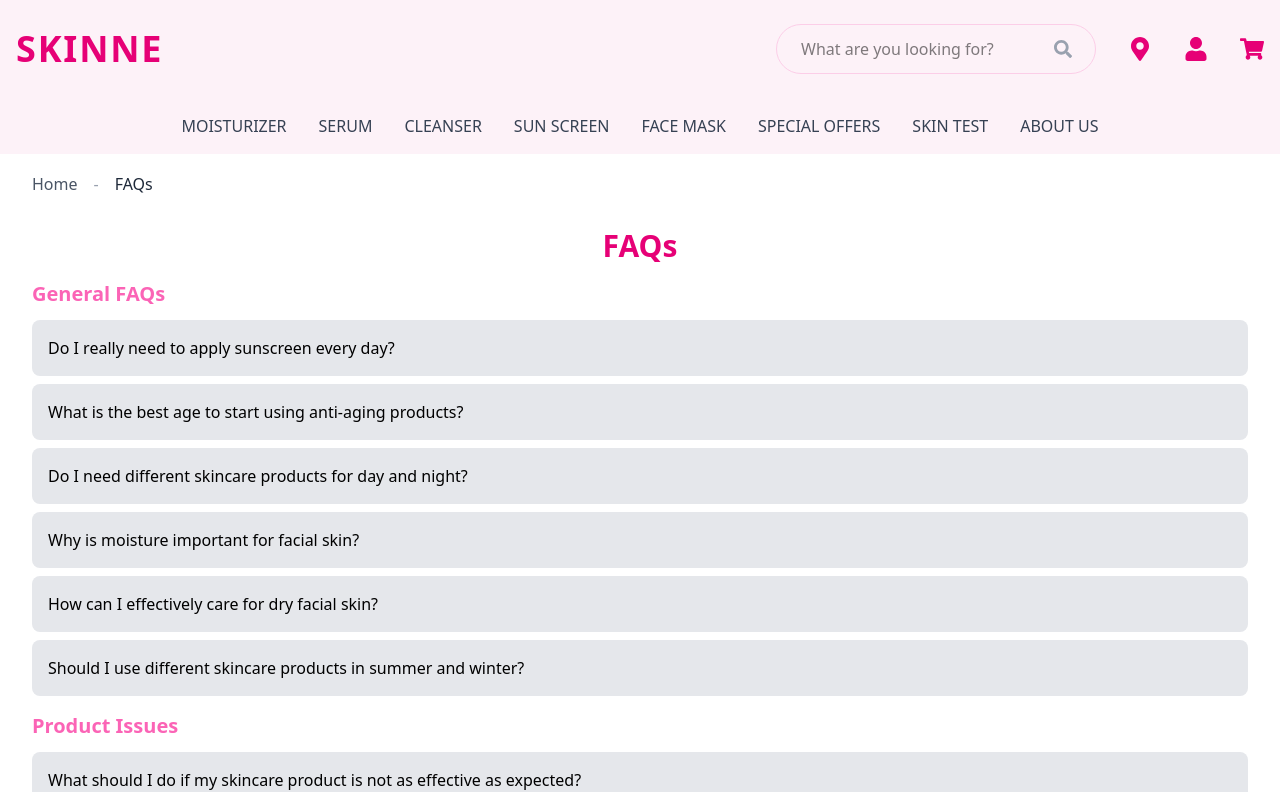
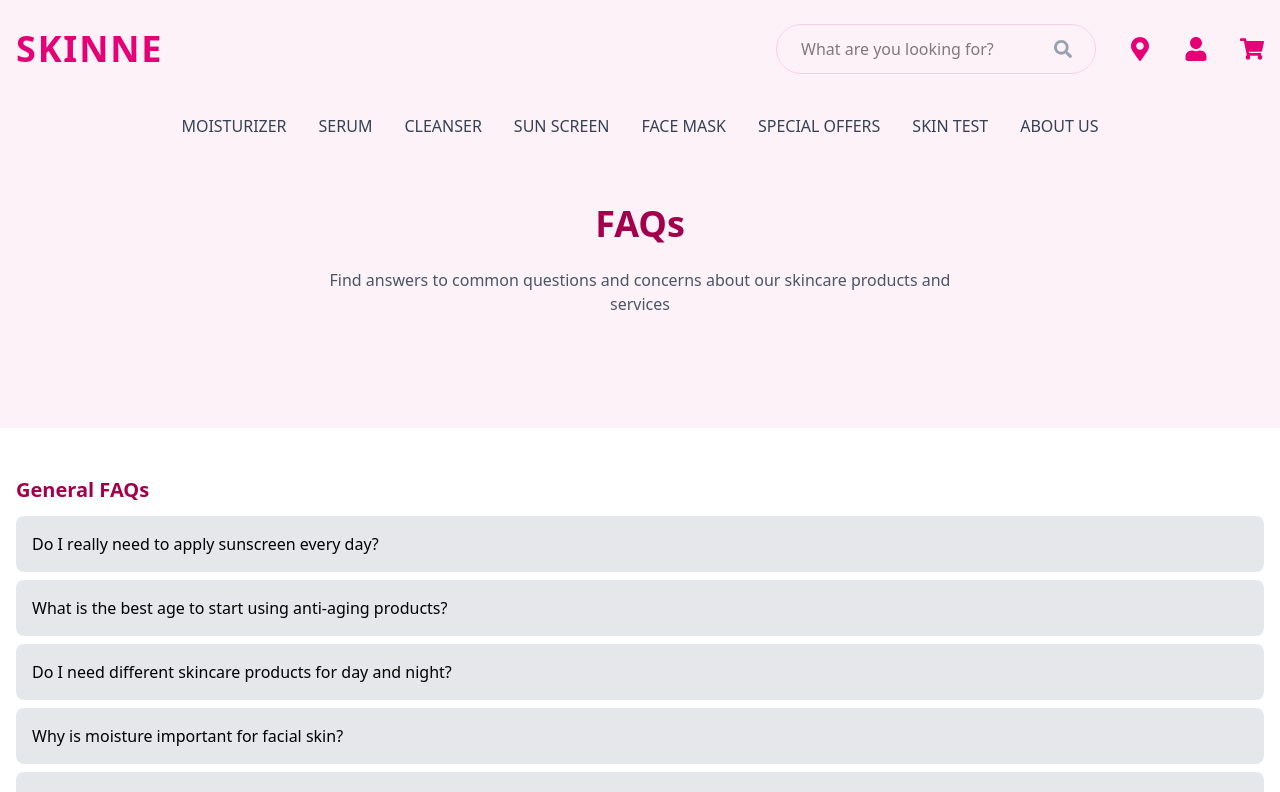
Before and after one commit to BaoNG0105/SkincareSalesSystem, a React (Vite) app: page /faqs in a window 1280 px wide. Shown: the top 792 px of the page. Built offline with nearby package versions, Linux system fonts and the light colour scheme.

Commit message:
Edit interfaces

```diff
--- a/src/pages/FAQs/index.jsx
+++ b/src/pages/FAQs/index.jsx
@@ -1,5 +1,4 @@
 import { useState } from 'react';
-import { Link } from 'react-router-dom';
 
 function FAQsPage() {
   const faqs = {
@@ -90,20 +89,23 @@ function FAQsPage() {
   };
 
   return (
-    <div className="p-8">
-    <div className="mb-8 flex">
-          <nav className="flex" aria-label="Breadcrumb">
-            <ol className="flex items-center space-x-2">
-              <li><Link to="/" className="text-gray-600 hover:text-pink-600">Home</Link></li>
-              <li><span className="text-gray-400 mx-2">-</span></li>
-              <li className="text-gray-800">FAQs</li>
-            </ol>
-          </nav>
+    <div className="min-h-screen bg-white">
+      {/* Hero Banner Section */}
+      <section className="relative bg-pink-50 py-16">
+        <div className="container mx-auto px-4">
+          <h1 className="text-4xl font-bold text-center text-pink-800 mb-6">
+            FAQs
+          </h1>
+          <p className="text-gray-600 text-center max-w-2xl mx-auto mb-12">
+            Find answers to common questions and concerns about our skincare products and services
+          </p>
         </div>
-      <h1 className="text-center text-3xl font-bold mb-4 text-pink-600">FAQs</h1>
+      </section>
+
+      <div className="container mx-auto px-4 py-12">
       {Object.keys(faqs).map((category) => (
         <div key={category} className="mb-4">
-          <h2 className="text-xl font-semibold mb-3 text-pink-400">{category}</h2> {/* category */}
+          <h2 className="text-xl font-semibold mb-3 text-pink-800">{category}</h2> {/* category */}
           {faqs[category].map((faq, index) => (
             <div key={index} className="mb-2">
               <button
@@ -122,6 +124,7 @@ function FAQsPage() {
         </div>
       ))}
     </div>
+    </div>
   );
 }
 
--- a/src/pages/about/index.jsx
+++ b/src/pages/about/index.jsx
@@ -1,22 +1,7 @@
-import { Link } from 'react-router-dom';
 
 const AboutPage = () => {
   return (
     <div className="min-h-screen bg-white">
-      {/* About Us Content */}
-      <main className="py-16">
-      {/* Breadcrumb */}
-      <div className="container mx-auto px-4">
-        <div className="mb-8 flex">
-          <nav className="flex" aria-label="Breadcrumb">
-            <ol className="flex items-center space-x-2">
-              <li><Link to="/" className="text-gray-600 hover:text-pink-600">Home</Link></li>
-              <li><span className="text-gray-400 mx-2">-</span></li>
-              <li className="text-gray-800">About Us</li>
-            </ol>
-          </nav>
-        </div>
-      </div>
         {/* Hero Section */}
         <section className="relative h-[400px] mb-16">
           <div
@@ -104,7 +89,6 @@ const AboutPage = () => {
             </div>
           </div>
         </section>
-      </main>
     </div>
   );
 };
--- a/src/pages/contactUs/index.jsx
+++ b/src/pages/contactUs/index.jsx
@@ -1,24 +1,23 @@
-import { Link } from 'react-router-dom';
+
 
 const ContactUs = () => {
 
   return (
     <div className="min-h-screen bg-white">
+      {/* Hero Banner Section */}
+      <section className="relative bg-pink-50 py-16">
+        <div className="container mx-auto px-4">
+          <h1 className="text-4xl font-bold text-center text-pink-800 mb-6">
+            Contact Us & Support
+          </h1>
+          <p className="text-gray-600 text-center max-w-2xl mx-auto mb-12">
+            We are here to help you with any questions or concerns you may have
+          </p>
+        </div>
+      </section>
+
       {/* Main Content */}
       <div className="container mx-auto px-4 py-12">
-      <div className="container mx-auto px-4">
-        <div className="mb-8 flex">
-          <nav className="flex" aria-label="Breadcrumb">
-            <ol className="flex items-center space-x-2">
-              <li><Link to="/" className="text-gray-600 hover:text-pink-600">Home</Link></li>
-              <li><span className="text-gray-400 mx-2">-</span></li>
-              <li className="text-gray-800">Contact Us</li>
-            </ol>
-          </nav>
-        </div>
-      </div>
-        <h1 className="text-3xl font-bold text-center text-pink-600 mb-12">Contact Us & Support</h1>
-
         {/* Contact Form */}
         <div className="max-w-2xl mx-auto bg-white rounded-lg shadow-sm p-8 border border-pink-100">
           <h2 className="text-2xl font-semibold text-pink-800 mb-6">Send us a message</h2>
--- a/src/pages/location/index.jsx
+++ b/src/pages/location/index.jsx
@@ -1,26 +1,22 @@
-import { Link } from 'react-router-dom';
 
 const LocationPage = () => {
   return (
     <div className="min-h-screen bg-white">
+      {/* Hero Banner Section */}
+      <section className="relative bg-pink-50 py-16">
+        <div className="container mx-auto px-4">
+          <h1 className="text-4xl font-bold text-center text-pink-800 mb-6">
+            Our SKINNE Store Locations
+          </h1>
+          <p className="text-gray-600 text-center max-w-2xl mx-auto mb-12">
+            Come visit our stores to experience the best skincare products and services
+          </p>
+        </div>
+      </section>
+
       {/* Store Locations Content */}
       <section className="py-12">
         <div className="container mx-auto px-4">
-          {/* Breadcrumb */}
-          <div className="mb-8">
-            <nav className="flex" aria-label="Breadcrumb">
-              <ol className="flex items-center space-x-2">
-                <li><Link to="/" className="text-gray-600 hover:text-pink-600">Home</Link></li>
-                <li><span className="text-gray-400 mx-2">-</span></li>
-                <li className="text-gray-800">Store Locations</li>
-              </ol>
-            </nav>
-          </div>
-
-          {/* Page Title */}
-          <h1 className="text-3xl font-bold text-center text-gray-800 mb-12">
-            Our SKINNE Store Locations
-          </h1>
 
           {/* City Sections */}
           <div className="space-y-12">
```
